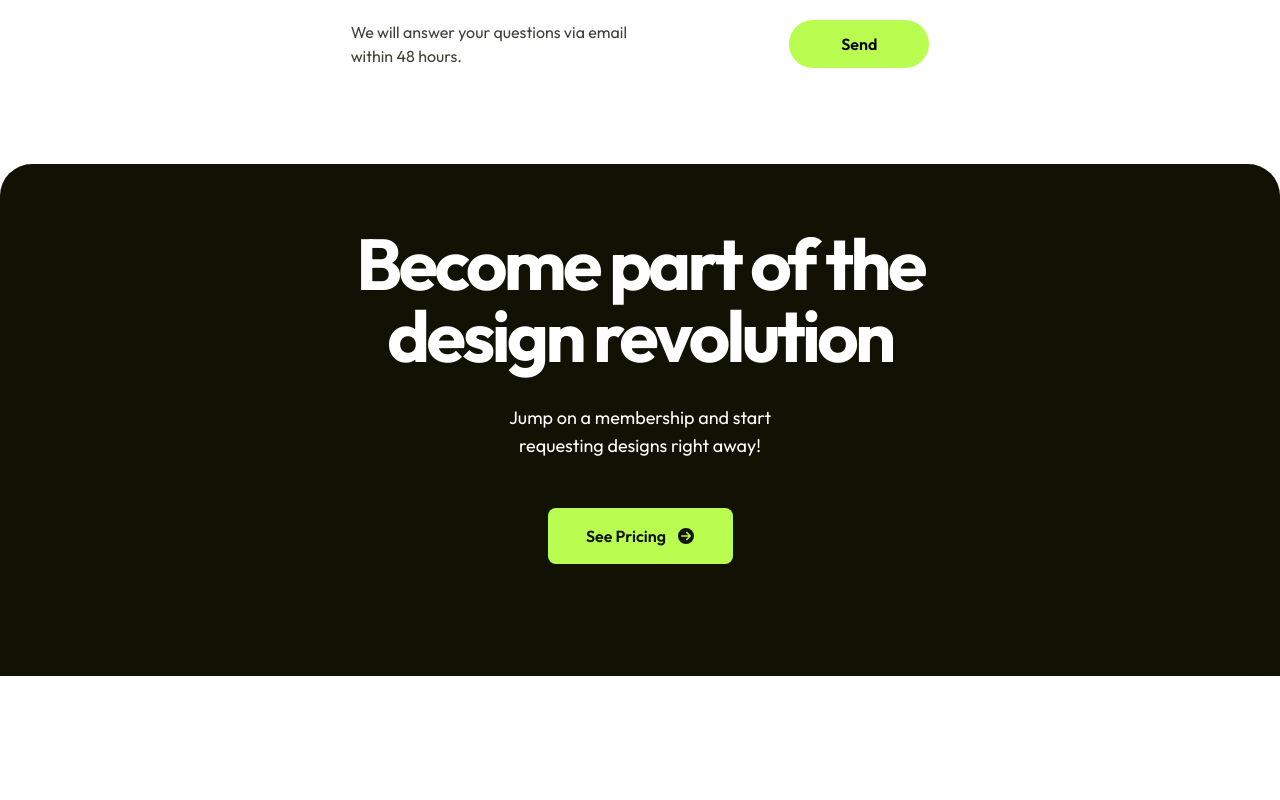
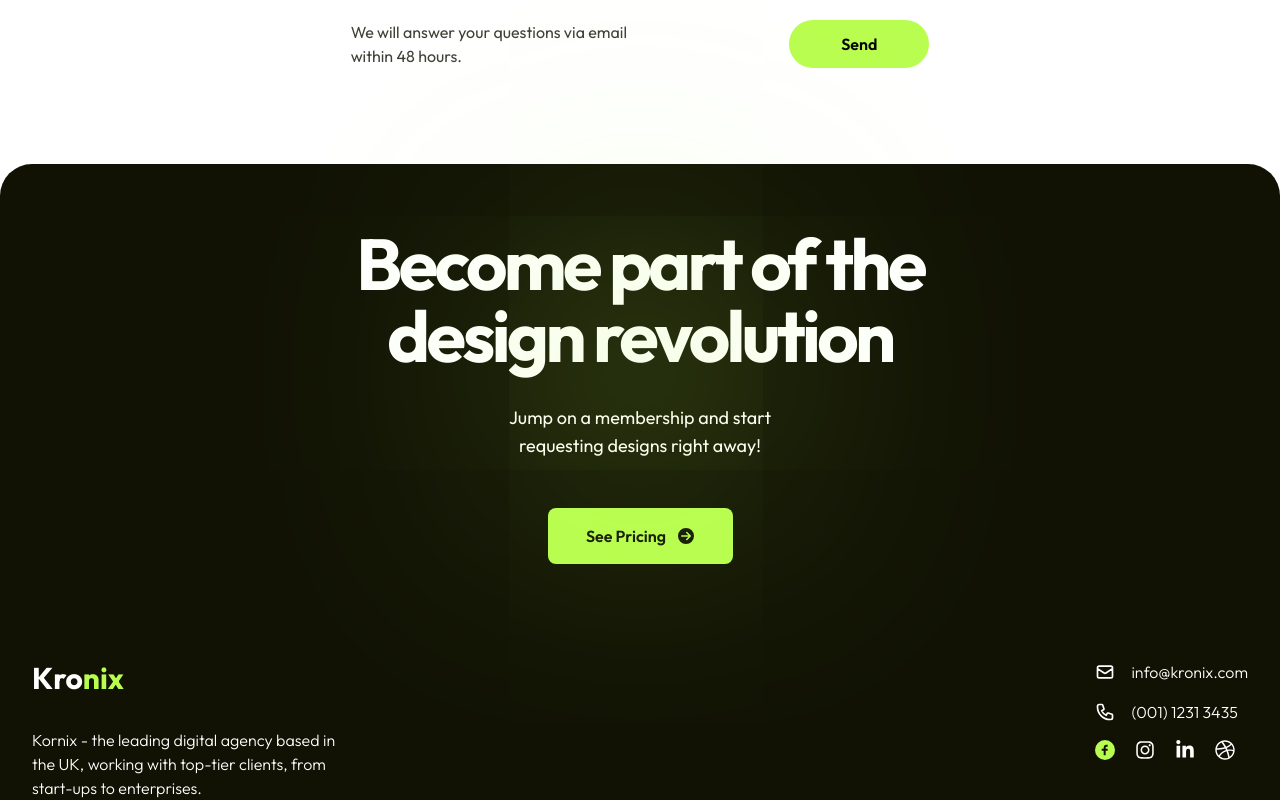
Before and after one commit to mehedihasanfaiyaz/kronix-saas, a React (Vite) app: page / in a window 1280 px wide. Shown: the part 9437-10237 px from the top of the page. Before the commit the page ends 10113 px from the top, so only its background shows below. Built offline with nearby package versions, Linux system fonts and the light colour scheme.

Commit message:
feat(footer): add social network & icon

```diff
--- a/src/section/Footer.tsx
+++ b/src/section/Footer.tsx
@@ -1,14 +1,23 @@
-import { FaCircleArrowRight } from "react-icons/fa6";
+import {
+  FaCircleArrowRight,
+  FaDribbble,
+  FaInstagram,
+  FaLinkedinIn,
+} from "react-icons/fa6";
+import { HiOutlineMail, HiOutlinePhone } from "react-icons/hi";
+import { TiSocialFacebook } from "react-icons/ti";
 import Button from "../components/Button";
 
 export default function Footer() {
   return (
+    <div>
       <div className="-my-48 rounded-[2rem] bg-background text-center text-white">
         <div className="">
           <h1 className="mx-auto pt-16 text-4xl font-bold tracking-tighter md:text-7xl">
             Become part of the
             <br /> design revolution
           </h1>
+          <div className="glow absolute left-1/2 z-10 opacity-20"></div>
           <p className="pt-4 md:pt-8 md:text-lg">
             Jump on a membership and start <br /> requesting designs right away!
           </p>
@@ -21,7 +30,40 @@ export default function Footer() {
             className="mx-auto mt-12 h-14 w-[185px]"
           />
         </div>
-      <div className="pt-28"></div>
+      </div>
+      <div className="mx-8 text-white">
+        <div className="mt-72">
+          <div className="flex flex-col justify-between gap-10 md:flex-row">
+            <div className="flex-col">
+              <h2 className="text-3xl font-bold">
+                Kro<span className="text-primary">nix</span>
+              </h2>
+              <p className="max-w-[311px] pt-8 font-light">
+                Kornix - the leading digital agency based in the UK, working
+                with top-tier clients, from start-ups to enterprises.
+              </p>
+            </div>
+            <div className="flex flex-col gap-4 font-light">
+              <li className="flex items-center gap-4">
+                <HiOutlineMail size={20} /> info@kronix.com
+              </li>
+              <li className="flex items-center gap-4">
+                <HiOutlinePhone size={20} />
+                (001) 1231 3435
+              </li>
+              <li className="flex items-center gap-5">
+                <TiSocialFacebook
+                  size={20}
+                  className="rounded-full bg-primary p-0.5 text-background"
+                />
+                <FaInstagram size={20} />
+                <FaLinkedinIn size={20} />
+                <FaDribbble size={20} />
+              </li>
+            </div>
+          </div>
+        </div>
+      </div>
     </div>
   );
 }
```
Lines whose indentation alone changed are shown as unchanged.
